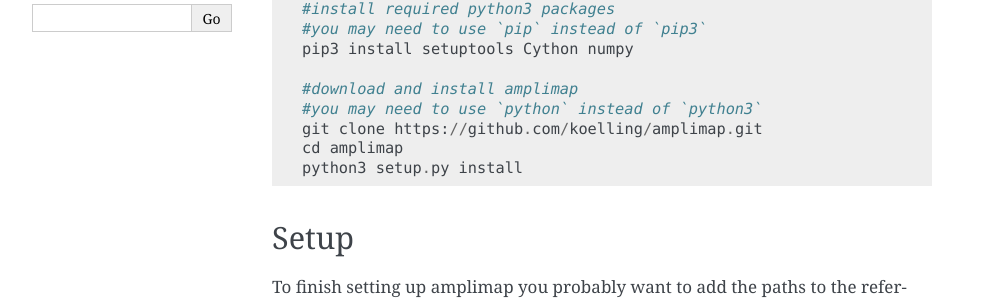
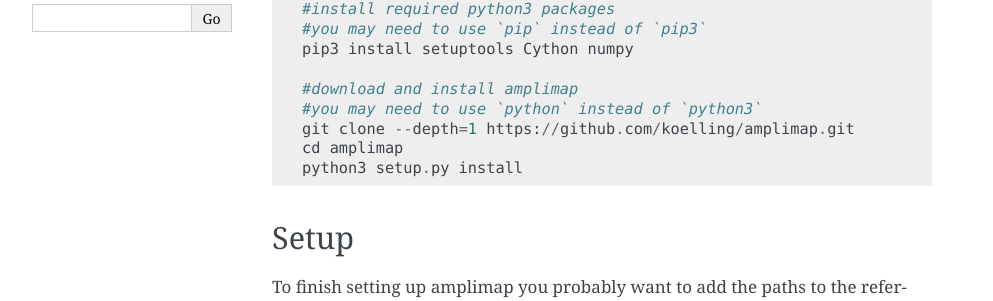
Before and after one commit to koelling/amplimap, a Sphinx documentation site: the page built from docs/installation.rst, in a window 1280 px wide. Shown: the part 286-587 px from the top of the page, without its empty margins (148-1141 px from the left). Built offline with Sphinx 7.4.7, drawn with Linux system fonts in a browser that asks for light colours.

```diff
--- a/docs/installation.rst
+++ b/docs/installation.rst
@@ -18,7 +18,7 @@ If this does not work, you can try to install it manually:
 
   #download and install amplimap
   #you may need to use `python` instead of `python3`
-  git clone https://github.com/koelling/amplimap.git
+  git clone --depth=1 https://github.com/koelling/amplimap.git
   cd amplimap
   python3 setup.py install
 
--- a/setup.py
+++ b/setup.py
@@ -12,8 +12,9 @@ filename = 'amplimap/version.py'
 exec(compile(open(filename, "rb").read(), filename, 'exec')) #python2/3 compatible replacement for execfile()
 
 #load long description from readme
-with open('README.rst') as f:
-    long_description = f.read()
+import codecs
+with codecs.open('README.rst', 'r', 'utf-8') as f:
+    long_description = f.read
 
 setup(
     name = __title__,
```
Also changed, not shown: 1 other file.
